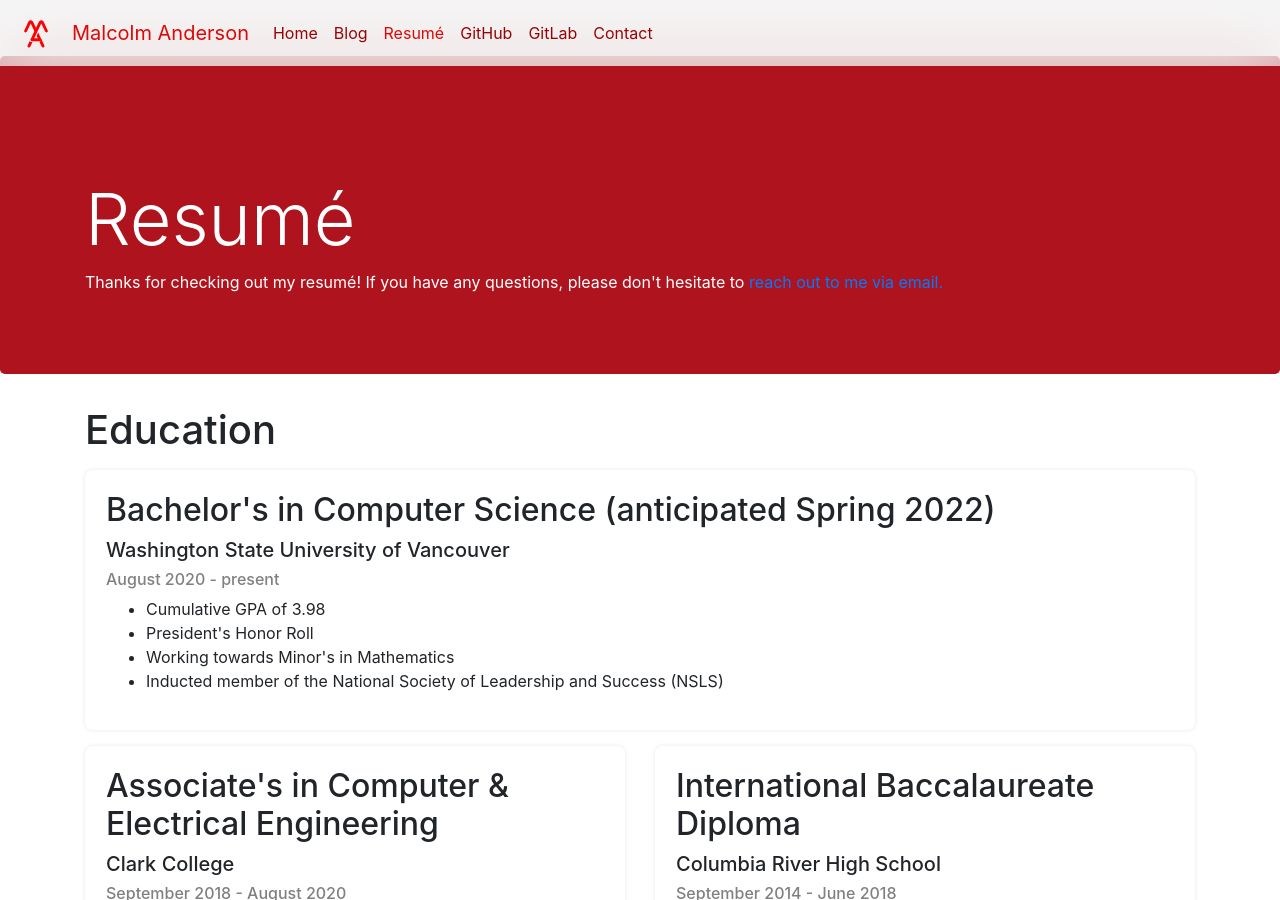
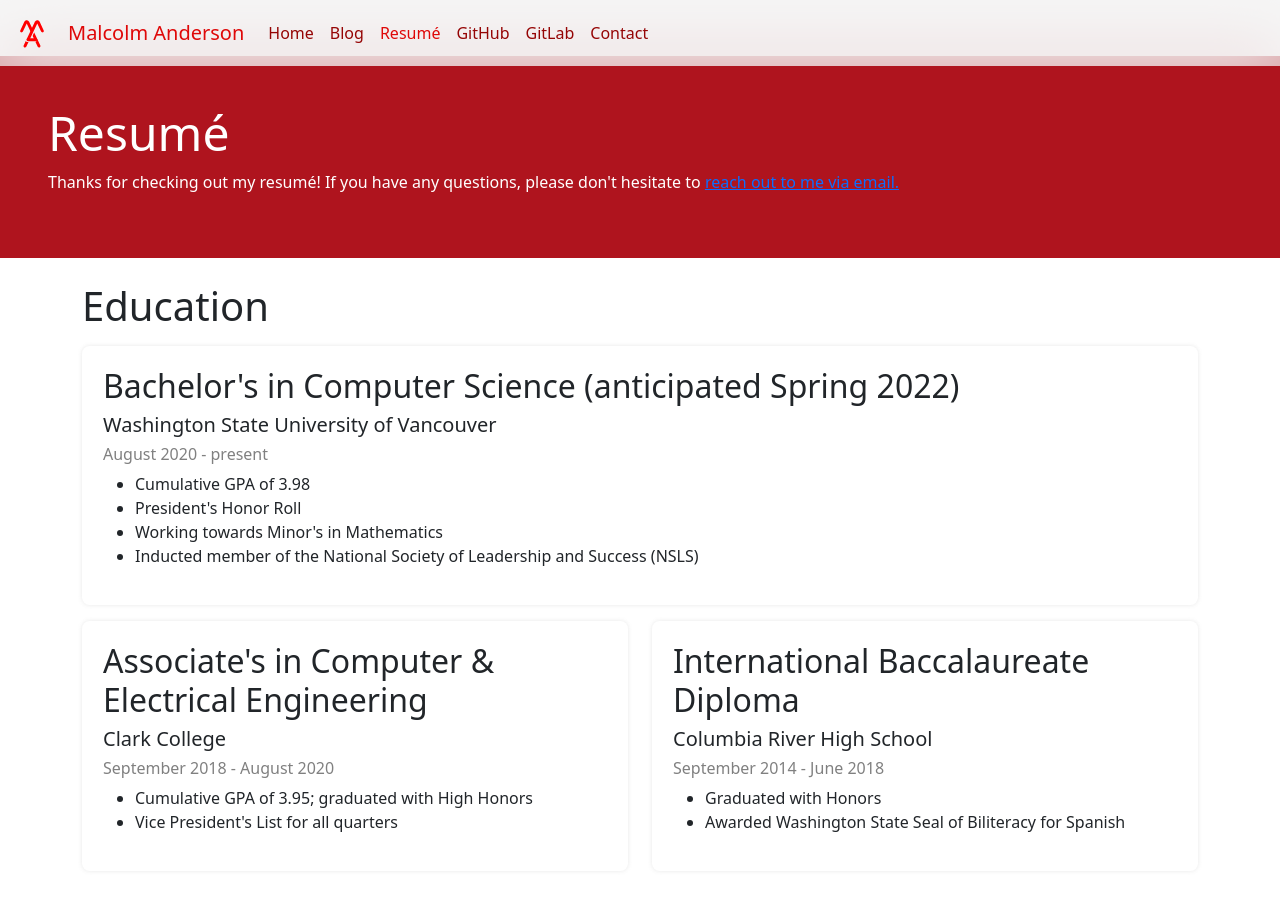
Before and after one commit to Meorge/meorge.github.io, a Jekyll site: the page built from resume.html, in a window 1280 px wide and 900 px high. Built offline with Jekyll 4.4.1, drawn with Linux system fonts in a browser that asks for light colours.

Commit message:
Upgrade to Bootstrap 5

```diff
--- a/_includes/jumbotron/jumbotron_product.html
+++ b/_includes/jumbotron/jumbotron_product.html
@@ -1,5 +1,5 @@
 <div class="jumbotron {{ include.color_style }}">
-    <div class="container" style="padding-top: 3.5rem; color: white;">
+    <div class="p-5 mb-4" style="padding-top: 3.5rem; color: white;">
       <div class="container">
           <div class="row">
               <div class="col-md-auto"><h1 class="display-3"><img src="{{ include.logo }}" style="height: 120pt;"></h1></div>
--- a/_includes/jumbotron/jumbotron_simple.html
+++ b/_includes/jumbotron/jumbotron_simple.html
@@ -1,6 +1,6 @@
 <div class="jumbotron">
-    <div class="container" style="padding-top: 3.5rem; color: white;">
-        <h1 class="display-3">{{ include.header }}</h1>
+    <div class="p-5 mb-4" style="color: white;">
+        <h1 class="display-5">{{ include.header }}</h1>
         <p>{{ include.body }}</p>
     </div>
 </div>
--- a/_layouts/default.html
+++ b/_layouts/default.html
@@ -6,7 +6,7 @@
 	<meta name="viewport" content="width=device-width, initial-scale=1, shrink-to-fit=no">
 
 	<!-- Bootstrap CSS -->
-	<link rel="stylesheet" href="https://stackpath.bootstrapcdn.com/bootstrap/4.3.1/css/bootstrap.min.css" integrity="sha384-ggOyR0iXCbMQv3Xipma34MD+dH/1fQ784/j6cY/iJTQUOhcWr7x9JvoRxT2MZw1T" crossorigin="anonymous">
+	<link href="https://cdn.jsdelivr.net/npm/bootstrap@5.1.3/dist/css/bootstrap.min.css" rel="stylesheet" integrity="sha384-1BmE4kWBq78iYhFldvKuhfTAU6auU8tT94WrHftjDbrCEXSU1oBoqyl2QvZ6jIW3" crossorigin="anonymous">
 	<link rel="stylesheet" href="/assets/css/bootstrap-override.css">
 	{{ page.extra_css }}
 
@@ -16,8 +16,7 @@
 		<!-- Optional JavaScript -->
 	<!-- jQuery first, then Popper.js, then Bootstrap JS -->
 	<script src="https://code.jquery.com/jquery-3.3.1.slim.min.js" integrity="sha384-q8i/X+965DzO0rT7abK41JStQIAqVgRVzpbzo5smXKp4YfRvH+8abtTE1Pi6jizo" crossorigin="anonymous"></script>
-	<script src="https://cdnjs.cloudflare.com/ajax/libs/popper.js/1.14.7/umd/popper.min.js" integrity="sha384-UO2eT0CpHqdSJQ6hJty5KVphtPhzWj9WO1clHTMGa3JDZwrnQq4sF86dIHNDz0W1" crossorigin="anonymous"></script>
-	<script src="https://stackpath.bootstrapcdn.com/bootstrap/4.3.1/js/bootstrap.min.js" integrity="sha384-JjSmVgyd0p3pXB1rRibZUAYoIIy6OrQ6VrjIEaFf/nJGzIxFDsf4x0xIM+B07jRM" crossorigin="anonymous"></script>
+	<script src="https://cdn.jsdelivr.net/npm/bootstrap@5.1.3/dist/js/bootstrap.bundle.min.js" integrity="sha384-ka7Sk0Gln4gmtz2MlQnikT1wXgYsOg+OMhuP+IlRH9sENBO0LRn5q+8nbTov4+1p" crossorigin="anonymous"></script>
 
 	<link rel="stylesheet" type="text/css" href="/assets/css/syntax.css">
 
@@ -34,7 +33,7 @@
   <body>
 	<nav class="navbar navbar-expand-md fixed-top">
 		<a class="navbar-brand" href="/index.html">
-			<img src="/assets/images/logo_v2.svg" style="height: 2em; display: inlne; vertical-align: middle; margin: 0em;">
+			<img src="/assets/images/logo_v2.svg" style="height: 2em; display: inlne; vertical-align: middle; margin-left: 12px; margin-right: 0px;">
 		</a>
 		<a class="navbar-brand" href="/index.html">Malcolm Anderson</a>
 		<button class="navbar-toggler" type="button" data-toggle="collapse" data-target="#navbarsExampleDefault" aria-controls="navbarsExampleDefault" aria-expanded="false" aria-label="Toggle navigation">
@@ -45,14 +44,14 @@
 		  <ul class="navbar-nav mr-auto">
 			{% for item in site.data.nav %}
 				<li class="nav-item {% if page.url == item.link %}active{% endif %}">
-					<a class="nav-link" href="{{ item.link }}">{{ item.name }} {% if page.url == item.link %}<span class="sr-only">(current)</span>{% endif %}</a>
+					<a class="nav-link" href="{{ item.link }}">{{ item.name }}</a>
 				</li>
 			{% endfor %}
 		  </ul>
 		</div>
 	</nav>
 
-	  <main role="main">
+	  <main role="main mt-5">
         {{ content }}
 	  </main>
 
--- a/index.html
+++ b/index.html
@@ -3,7 +3,7 @@ layout: default
 title: Home
 ---
 {% include jumbotron/jumbotron_simple.html
-    header="I'm Malcolm. Nice to meet you."
+    header="Hello! It's nice to meet you."
     body="I'm a computer science student with a passion for making fun and/or useful software."
      %}
 <div class="container">
--- a/resume.html
+++ b/resume.html
@@ -17,9 +17,8 @@ title: Resumé
         {% endfor %}
     </div>
 </div>
-<hr/>
 
-<div class="container">
+<div class="container mt-5">
     <h1>Work & Volunteer Experience</h1>
     <div class="row">
         {% for tile in site.data.resume_tiles.work %}
@@ -27,9 +26,8 @@ title: Resumé
         {% endfor %}
     </div>
 </div>
-<hr />
 
-<div class="container">
+<div class="container mt-5">
     <h1>Skills</h1>
     <div class="row">
         <div class="col-md-12 my-2 d-flex">
@@ -67,22 +65,6 @@ title: Resumé
                 </div>
             </div>
         </div>
-        <!-- <div class="col-md-12 my-2 d-flex">
-            <div class="container proj-item">
-                <h2>Comfortable with Modern OSs</h2>
-                <div class="container">
-                    <div class="row">
-                        {% for item in site.data.operating_systems %}
-                        <div class="col-md-2 mb-2 mx-auto d-flex justify-content-center">
-                            <div class="card lang-card">
-                                <img src="assets/images/{{ item.icon }}" class="lang-card-ico" alt="">{{ item.name }}
-                            </div>
-                        </div>
-                        {% endfor %}
-                    </div>
-                </div>
-            </div>
-        </div>  -->
         {% for tile in site.data.resume_tiles.skills %}
             {% include resume_tile.html data=tile %}
         {% endfor %}
```
